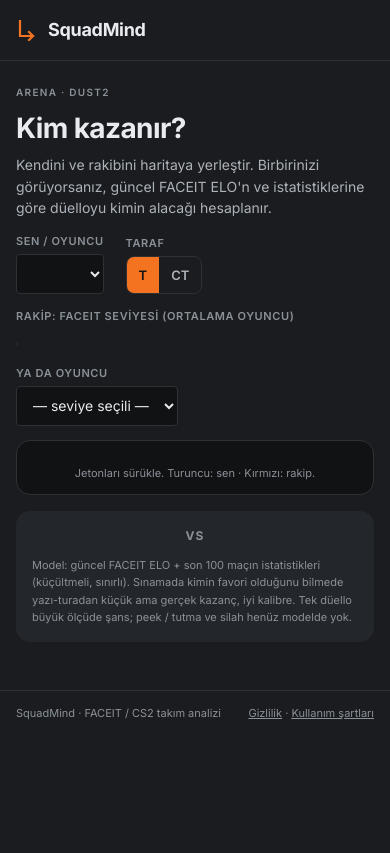
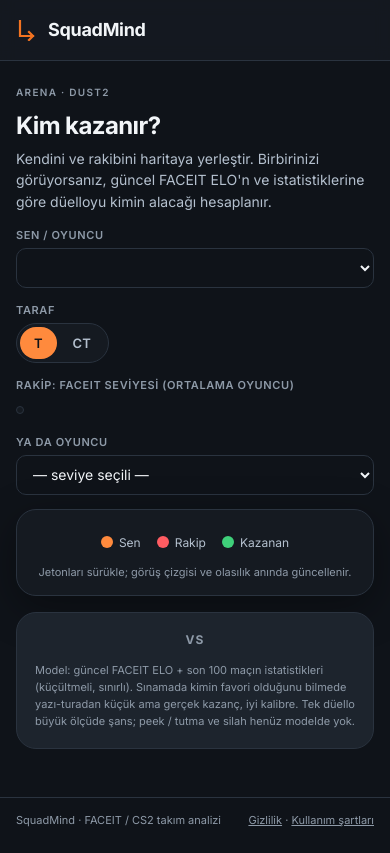
Before and after one commit to nocleva/cs-director, a Python web app: template src/squadmind/web/templates/arena.html in a window 390 px wide. Before the commit the page ends 720 px from the top, so only its background shows below. Run offline with Jinja, Linux system fonts and the light colour scheme; the template is opened without the code that fills it, so the values that code supplies are empty.

Commit message:
Arena tasarımı: ARENA harita teması, büyük dolu jetonlar, yumuşak arayüz, mobil düzen
Co-Authored-By: Claude Sonnet 5.5 <noreply@anthropic.com>

```diff
--- a/src/squadmind/web/templates/arena.html
+++ b/src/squadmind/web/templates/arena.html
@@ -5,34 +5,44 @@
   .pagehead { margin-bottom: 14px; }
   .controls { display: flex; flex-wrap: wrap; gap: 14px 22px; align-items: flex-end; margin-bottom: 14px; }
   .controls label { display: block; font-size: 11px; font-weight: 600; color: var(--muted); margin-bottom: 4px; text-transform: uppercase; letter-spacing: .6px; }
-  .seg { display: inline-flex; border: 1px solid var(--bg-3); border-radius: 8px; overflow: hidden; flex-wrap: wrap; }
-  .seg button { height: 36px; border-radius: 0; background: transparent; color: var(--text-2); padding: 0 12px; }
+  .seg { display: inline-flex; border: 1px solid var(--bg-3); border-radius: 999px; padding: 3px; gap: 2px; background: var(--bg-1); flex-wrap: wrap; }
+  .seg button { height: 32px; border-radius: 999px; background: transparent; color: var(--text-2); padding: 0 14px; transition: background 180ms var(--ease), color 180ms var(--ease); }
+  .seg button:hover { background: var(--bg-3); }
   .seg button[aria-pressed="true"] { background: var(--accent); color: var(--bg-0); }
-  .levels button { padding: 0 9px; min-width: 36px; }
+  .levels button { padding: 0 6px; min-width: 32px; }
+  .controls > div { min-width: 0; max-width: 100%; }
+  @media (max-width: 560px) { .controls > div, .controls select { width: 100%; } .boardwrap { padding: 8px; border-radius: 16px; } h1 { font-size: 24px; } .big { font-size: 34px; } }
   .layout { display: grid; grid-template-columns: minmax(0, 1fr) 320px; gap: 16px; align-items: start; }
   @media (max-width: 1000px) { .layout { grid-template-columns: minmax(0, 1fr); } }
-  .boardwrap { background: var(--bg-0); border: 1px solid var(--bg-3); border-radius: 14px; padding: 12px; }
-  .board { position: relative; width: 100%; max-width: 720px; margin: 0 auto; touch-action: none; }
+  .boardwrap { background: var(--bg-1); border: 1px solid var(--bg-3); border-radius: 20px; padding: 14px; box-shadow: 0 12px 40px rgba(0,0,0,.35); }
+  .legend { display: flex; justify-content: center; gap: 16px; font-size: 12px; color: var(--text-2); margin-top: 10px; }
+  .legend i { display: inline-block; width: 12px; height: 12px; border-radius: 50%; margin-right: 6px; vertical-align: -1px; }
+  .board { position: relative; width: 100%; max-width: 760px; margin: 0 auto; touch-action: none; }
   .board svg { display: block; width: 100%; height: auto; }
   .board svg.ov { position: absolute; inset: 0; }
-  .tok { cursor: grab; }
+  .tok { cursor: grab; filter: drop-shadow(0 3px 5px rgba(0,0,0,.55)); transition: opacity 300ms cubic-bezier(.2,.7,.2,1); }
+  .tok:active { cursor: grabbing; }
+  .tok circle.body { transition: fill 300ms cubic-bezier(.2,.7,.2,1); }
+  .tok.win { filter: drop-shadow(0 0 10px rgba(63,208,122,.85)); }
+  #sight { transition: opacity 250ms cubic-bezier(.2,.7,.2,1), stroke 250ms cubic-bezier(.2,.7,.2,1); }
   .tok.win circle.body { fill: var(--ok); }
   .tok.win circle.halo { opacity: 1; animation: halo 1600ms ease-out infinite; }
-  .tok.lose { opacity: .55; }
+  .tok.lose { opacity: .6; }
   .tok circle.halo { opacity: 0; transform-box: fill-box; transform-origin: center; }
-  @keyframes halo { 0% { transform: scale(1); opacity: .8; } 100% { transform: scale(2.1); opacity: 0; } }
-  @media (prefers-reduced-motion: reduce) { .tok.win circle.halo { animation: none; opacity: .5; } }
-  .result { background: var(--bg-2); border-radius: 14px; padding: 16px; }
+  @keyframes halo { 0% { transform: scale(1); opacity: .8; } 100% { transform: scale(1.9); opacity: 0; } }
+  @media (prefers-reduced-motion: reduce) { .tok.win circle.halo { animation: none; opacity: .5; } .tok, .tok circle.body, #sight, .pbar .a { transition: none; } }
+  .result { background: var(--bg-2); border: 1px solid var(--bg-3); border-radius: 20px; padding: 18px; }
+  @media (min-width: 1001px) { .result { position: sticky; top: 80px; } }
   .vs { display: flex; align-items: center; justify-content: space-between; gap: 10px; margin-bottom: 12px; }
   .side { text-align: center; flex: 1; }
   .side .nm { font-weight: 700; font-size: 15px; word-break: break-all; }
   .side .el { font-size: 11px; color: var(--muted); }
   .vsx { font-size: 12px; font-weight: 800; color: var(--muted); letter-spacing: 1px; }
-  .pbar { position: relative; height: 12px; border-radius: 6px; background: var(--bg-3); overflow: hidden; margin: 8px 0; }
+  .pbar { position: relative; height: 14px; border-radius: 7px; background: var(--bg-3); overflow: hidden; margin: 8px 0; }
   .pbar .a { position: absolute; left: 0; top: 0; bottom: 0; background: var(--accent); transition: width 400ms cubic-bezier(.2,.7,.2,1); }
   .pbar .ci { position: absolute; top: 0; bottom: 0; background: rgba(255,255,255,.18); }
   .pbar .mid { position: absolute; left: 50%; top: -2px; bottom: -2px; width: 1px; background: var(--line); opacity: .6; }
-  .big { font-size: 34px; font-weight: 800; letter-spacing: -1px; text-align: center; margin: 4px 0; }
+  .big { font-size: 40px; font-weight: 800; letter-spacing: -1px; text-align: center; margin: 4px 0; }
   .facts { font-size: 12px; color: var(--text-2); display: grid; grid-template-columns: auto 1fr; gap: 3px 10px; margin-top: 10px; }
   .facts dt { color: var(--muted); } .facts dd { margin: 0; }
   .note { font-size: 11px; color: var(--muted); margin: 12px 0 0; }
@@ -60,7 +70,8 @@
       {{ board | safe }}
       <svg class="ov" id="ov" viewBox="0 0 {{ w }} {{ h }}" aria-label="Oyuncular"></svg>
     </div>
-    <p class="note" style="text-align:center">Jetonları sürükle. Turuncu: sen · Kırmızı: rakip.</p>
+    <div class="legend"><span><i style="background:#FF8A3D"></i>Sen</span><span><i style="background:#FF5C62"></i>Rakip</span><span><i style="background:#3FD07A"></i>Kazanan</span></div>
+    <p class="note" style="text-align:center">Jetonları sürükle; görüş çizgisi ve olasılık anında güncellenir.</p>
   </section>
   <aside class="result" aria-live="polite">
     <div class="vs">
@@ -77,7 +88,7 @@
 <script>
 const P = JSON.parse(document.getElementById("payload").textContent);
 const NS = "http://www.w3.org/2000/svg", ov = document.getElementById("ov");
-const C = { a: "#F37321", b: "#E5484D", ok: "#3FB950", line: "#E9EBEE", bg0: "#111214", muted: "#8B9198" };
+const C = { a: "#FF8A3D", b: "#FF5C62", ok: "#3FD07A", line: "#F2F5F8", bg0: "#0F1319", muted: "#8E9AA8" };
 const el = (tag, at, p = ov) => { const e = document.createElementNS(NS, tag); for (const k in at) e.setAttribute(k, at[k]); p.appendChild(e); return e; };
 const toPx = (x, y) => [(x - P.proj.minx) * P.proj.s + P.proj.pad, (P.proj.maxy - y) * P.proj.s + P.proj.pad];
 const toWorld = (px, py) => [(px - P.proj.pad) / P.proj.s + P.proj.minx, P.proj.maxy - (py - P.proj.pad) / P.proj.s];
@@ -111,14 +122,14 @@ document.querySelectorAll("#sideSeg button").forEach((b) => b.onclick = () => {
 });
 
 // Tahta: görüş çizgisi + iki jeton
-const sight = el("line", { stroke: C.muted, "stroke-width": 1.5, "stroke-dasharray": "4 5", opacity: 0 });
+const sight = el("line", { id: "sight", stroke: C.muted, "stroke-width": 2.2, "stroke-dasharray": "2 6", "stroke-linecap": "round", opacity: 0 });
 function token(key, color) {
   const g = el("g", { class: "tok" });
-  el("circle", { class: "halo", r: 11, fill: "none", stroke: C.ok, "stroke-width": 2 }, g);
-  el("circle", { class: "body", r: 11, fill: color, stroke: C.bg0, "stroke-width": 2 }, g);
-  const t = el("text", { y: 3.8, "text-anchor": "middle", "font-size": 10, "font-weight": 800, fill: C.bg0, "font-family": "Inter, sans-serif" }, g);
-  const n = el("text", { x: 15, y: -12, "font-size": 10, "font-weight": 700, fill: C.line, "paint-order": "stroke", stroke: C.bg0, "stroke-width": 3, "font-family": "Inter, sans-serif" }, g);
-  g.addEventListener("pointerdown", (e) => { drag = key; ov.setPointerCapture(e.pointerId); g.style.cursor = "grabbing"; });
+  el("circle", { class: "halo", r: 21, fill: "none", stroke: C.ok, "stroke-width": 2.5 }, g);
+  el("circle", { class: "body", r: 21, fill: color, stroke: "#FFFFFF", "stroke-width": 3 }, g);
+  const t = el("text", { y: 5, "text-anchor": "middle", "font-size": 14, "font-weight": 800, fill: C.bg0, "font-family": "Inter, sans-serif" }, g);
+  const n = el("text", { y: 38, "text-anchor": "middle", "font-size": 12, "font-weight": 700, fill: C.line, "paint-order": "stroke", stroke: C.bg0, "stroke-width": 4, "stroke-linejoin": "round", "font-family": "Inter, sans-serif" }, g);
+  g.addEventListener("pointerdown", (e) => { drag = key; ov.setPointerCapture(e.pointerId); });
   return { g, t, n };
 }
 const tokA = token("a", C.a), tokB = token("b", C.b);
--- a/src/squadmind/web/templates/base.html
+++ b/src/squadmind/web/templates/base.html
@@ -9,32 +9,32 @@
 <style>
   /* Uygulama sayfaları: taktik tahtasıyla aynı tokenlar (tek koyu tema) */
   :root {
-    --bg-0: #111214; --bg-1: #1A1C1F; --bg-2: #23262A; --bg-3: #2E3237;
-    --line: #E9EBEE; --muted: #8B9198; --text-2: #ADB3BA;
-    --accent: #F37321; --accent-2: #3DB5AE; --enemy: #E5484D;
-    --ok: #3FB950; --mid: #F37321; --low: #E5484D;
+    --bg-0: #0F1319; --bg-1: #151A21; --bg-2: #1D242D; --bg-3: #2A333F;
+    --line: #F2F5F8; --muted: #8E9AA8; --text-2: #B4C0CE;
+    --accent: #FF8A3D; --accent-2: #4FD1C5; --enemy: #FF5C62; --r: 14px; --ease: cubic-bezier(.2,.7,.2,1);
+    --ok: #3FD07A; --mid: #FF8A3D; --low: #FF5C62;
     --font: Inter, "Segoe UI", Helvetica, Arial, sans-serif;
     color-scheme: dark;
   }
   * { box-sizing: border-box; }
-  html, body { margin: 0; background: var(--bg-1); color: var(--line); }
+  html, body { margin: 0; background: var(--bg-0); overflow-x: hidden; color: var(--line); }
   body { font: 14px/1.55 var(--font); }
   a { color: var(--accent); }
   .wrap { max-width: 1180px; margin: 0 auto; padding-left: max(16px, env(safe-area-inset-left, 0px)); padding-right: max(16px, env(safe-area-inset-right, 0px)); }
   .tnum { font-variant-numeric: tabular-nums; }
   .eyebrow { font-size: 10px; font-weight: 600; letter-spacing: 1.3px; text-transform: uppercase; color: var(--muted); }
 
-  header.bar { border-bottom: 1px solid var(--bg-3); background: var(--bg-1); }
+  header.bar { border-bottom: 1px solid var(--bg-3); background: rgba(21,26,33,.92); position: sticky; top: 0; z-index: 5; backdrop-filter: blur(8px); }
   header.bar .wrap { min-height: 60px; display: flex; align-items: center; justify-content: space-between; gap: 16px; flex-wrap: wrap; }
   .brand { display: flex; align-items: center; gap: 10px; font-size: 18px; font-weight: 700; letter-spacing: -0.3px; color: var(--line); text-decoration: none; }
-  nav.nav { display: flex; gap: 22px; align-self: stretch; overflow-x: auto; }
-  nav.nav a { display: flex; align-items: center; color: var(--text-2); text-decoration: none; font-size: 13px; border-bottom: 2px solid transparent; white-space: nowrap; }
-  nav.nav a:hover { color: var(--line); }
-  nav.nav a[aria-current="page"] { color: var(--line); border-color: var(--accent); }
+  nav.nav { display: flex; gap: 8px; align-self: stretch; overflow-x: auto; }
+  nav.nav a { display: flex; align-items: center; color: var(--text-2); text-decoration: none; font-size: 13px; font-weight: 500; padding: 0 14px; border-radius: 999px; align-self: center; height: 34px; white-space: nowrap; transition: background 180ms var(--ease), color 180ms var(--ease); }
+  nav.nav a:hover { color: var(--line); background: var(--bg-2); }
+  nav.nav a[aria-current="page"] { color: var(--bg-0); background: var(--accent); font-weight: 600; }
   .acct { display: flex; align-items: center; gap: 10px; font-size: 12px; }
   .acct a { color: var(--text-2); text-decoration: none; }
-  .avatar { width: 28px; height: 28px; border-radius: 4px; background: var(--bg-2); display: grid; place-items: center; font-size: 11px; font-weight: 600; color: var(--line); }
-  @media (max-width: 720px) { nav.nav { order: 3; width: 100%; gap: 18px; padding-bottom: 2px; } nav.nav a { padding: 10px 0; } }
+  .avatar { width: 28px; height: 28px; border-radius: 50%; background: var(--bg-3); display: grid; place-items: center; font-size: 11px; font-weight: 600; color: var(--line); }
+  @media (max-width: 720px) { nav.nav { order: 3; width: 100%; padding-bottom: 8px; } nav.nav a { padding: 0 12px; } }
 
   main { padding-block: 24px 48px; animation: page-in 320ms cubic-bezier(.2,.7,.2,1) both; }
   @keyframes page-in { from { opacity: 0; transform: translateY(8px); } to { opacity: 1; transform: none; } }
@@ -43,13 +43,15 @@
   h2 { font-size: 15px; font-weight: 600; margin: 0 0 12px; }
   .muted { color: var(--muted); }
   .sub { color: var(--text-2); margin: 0; }
-  .card { background: var(--bg-2); border-radius: 8px; padding: 18px; margin-bottom: 16px; }
+  .card { background: var(--bg-2); border: 1px solid var(--bg-3); border-radius: var(--r); padding: 18px; margin-bottom: 16px; }
   .grid2 { display: grid; grid-template-columns: minmax(0, 1fr) minmax(0, 1fr); gap: 16px; }
   @media (max-width: 860px) { .grid2 { grid-template-columns: minmax(0, 1fr); } }
 
-  input[type=text], select { height: 40px; padding: 0 12px; border: 1px solid var(--bg-3); border-radius: 4px; background: var(--bg-0); color: var(--line); font: 14px var(--font); }
+  input[type=text], select { height: 40px; padding: 0 12px; border: 1px solid var(--bg-3); border-radius: 10px; background: var(--bg-0); color: var(--line); font: 14px var(--font); }
   input[type=file] { color: var(--text-2); font: 13px var(--font); max-width: 100%; }
-  button, .btn { display: inline-flex; align-items: center; justify-content: center; gap: 8px; height: 40px; padding: 0 16px; border: 0; border-radius: 4px; background: var(--accent); color: var(--bg-0); font: 600 13px var(--font); cursor: pointer; text-decoration: none; }
+  button, .btn { display: inline-flex; align-items: center; justify-content: center; gap: 8px; height: 40px; padding: 0 18px; border: 0; border-radius: 10px; background: var(--accent); color: var(--bg-0); font: 600 13px var(--font); cursor: pointer; text-decoration: none; transition: transform 150ms var(--ease), filter 150ms var(--ease); }
+  .btn:hover, button:hover { filter: brightness(1.1); } .btn:active, button:active { transform: scale(.97); }
+  @media (prefers-reduced-motion: reduce) { .btn, button { transition: none; } .btn:active, button:active { transform: none; } }
   .btn.ghost, button.ghost { background: transparent; color: var(--line); border: 1px solid var(--bg-3); }
   .btn.small, button.small { height: 30px; padding: 0 10px; font-size: 12px; }
   button:focus-visible, .btn:focus-visible, a:focus-visible, input:focus-visible, select:focus-visible { outline: 2px solid var(--accent); outline-offset: 2px; }
```
Also changed, not shown: src/squadmind/viz/board.py (+13 -0 lines), src/squadmind/web/app.py (+6 -6 lines).
